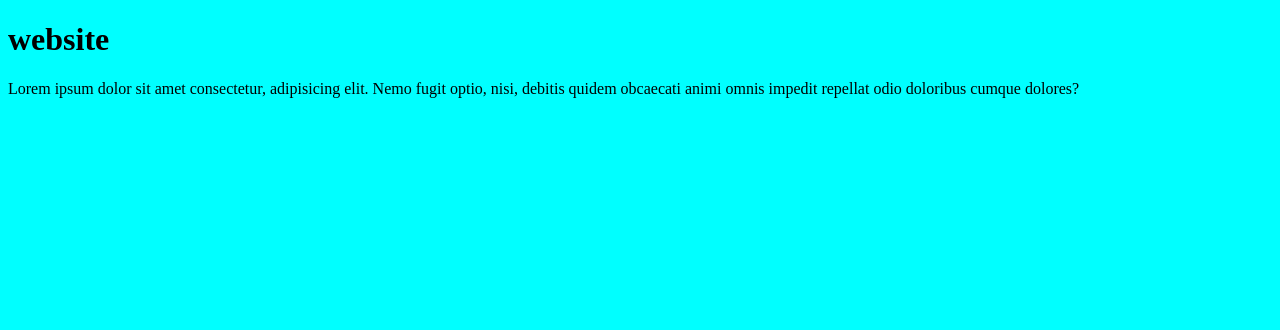
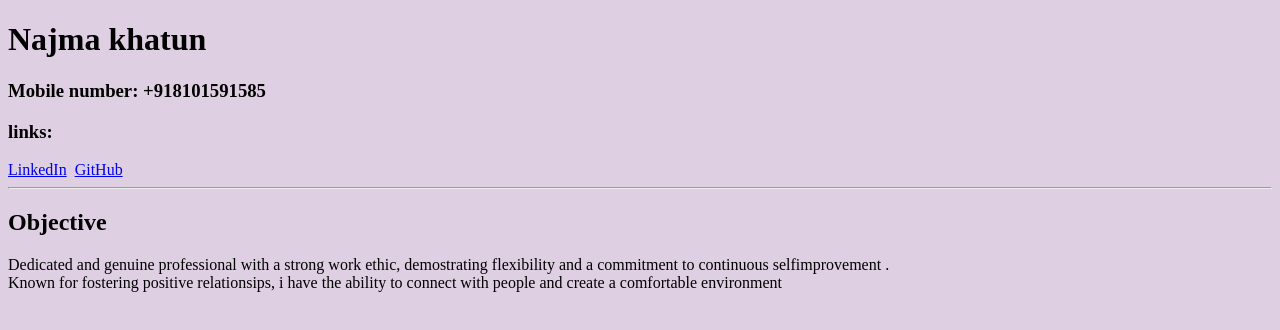
Before and after one commit to Najma099/Portfolio, a plain HTML site: page index.html in a window 1280 px wide. Drawn offline with Linux system fonts and the light colour scheme.

Commit message:
third commit

```diff
--- a/index.html
+++ b/index.html
@@ -4,9 +4,28 @@
     <meta charset="UTF-8">
     <meta name="viewport" content="width=device-width, initial-scale=1.0">
     <link rel="stylesheet" href="style.css">
-    <title>Najma</title>
+    <title>Najma khatun</title>
 </head>
+<style>
+    body{
+        background-color: rgba(213, 192, 219, 0.753);
+    }
+</style>
 <body>
-    <h1>website</h1>
-    <p>Lorem ipsum dolor sit amet consectetur, adipisicing elit. Nemo fugit optio, nisi, debitis quidem obcaecati animi omnis impedit repellat odio doloribus cumque dolores?</p>
+    <!-- name -->
+    <h1>Najma khatun</h1>
+    <h3>Mobile number: +918101591585</h3>
+    <h3>links:</h3>
+    <a href="https://www.linkedin.com/in/najma-khatun-407084253/" target="_blank">LinkedIn</a>&nbsp;
+    <a href="https://github.com/" target="_blank">GitHub</a>
+    <hr>
+    <h2>Objective</h2>
+    <p>Dedicated and genuine professional with a
+        strong work ethic, demostrating flexibility
+        and a commitment to continuous selfimprovement .<br> Known for fostering positive
+        relationsips, i have the ability to connect with
+        people and create a comfortable
+        environment</p>
+
+    <!-- <a href="https://in.search.yahoo.com/search?fr=mcafee&type=E210IN714G0&p=google" target="_blank">Google</a> -->
 </html>
--- a/style.css
+++ b/style.css
@@ -1,3 +1,3 @@
 body{
-    background-color: aqua;
+
 }
```
